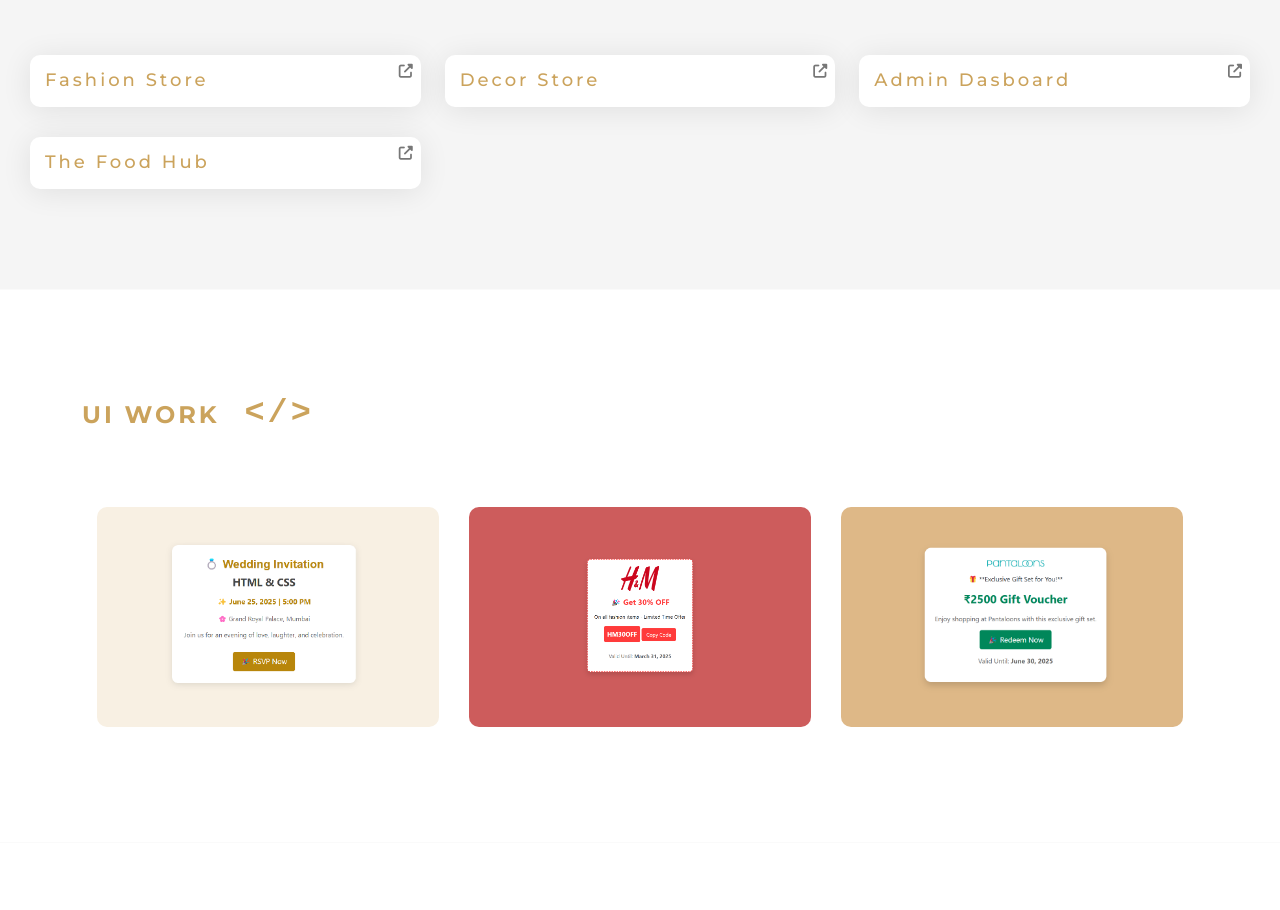
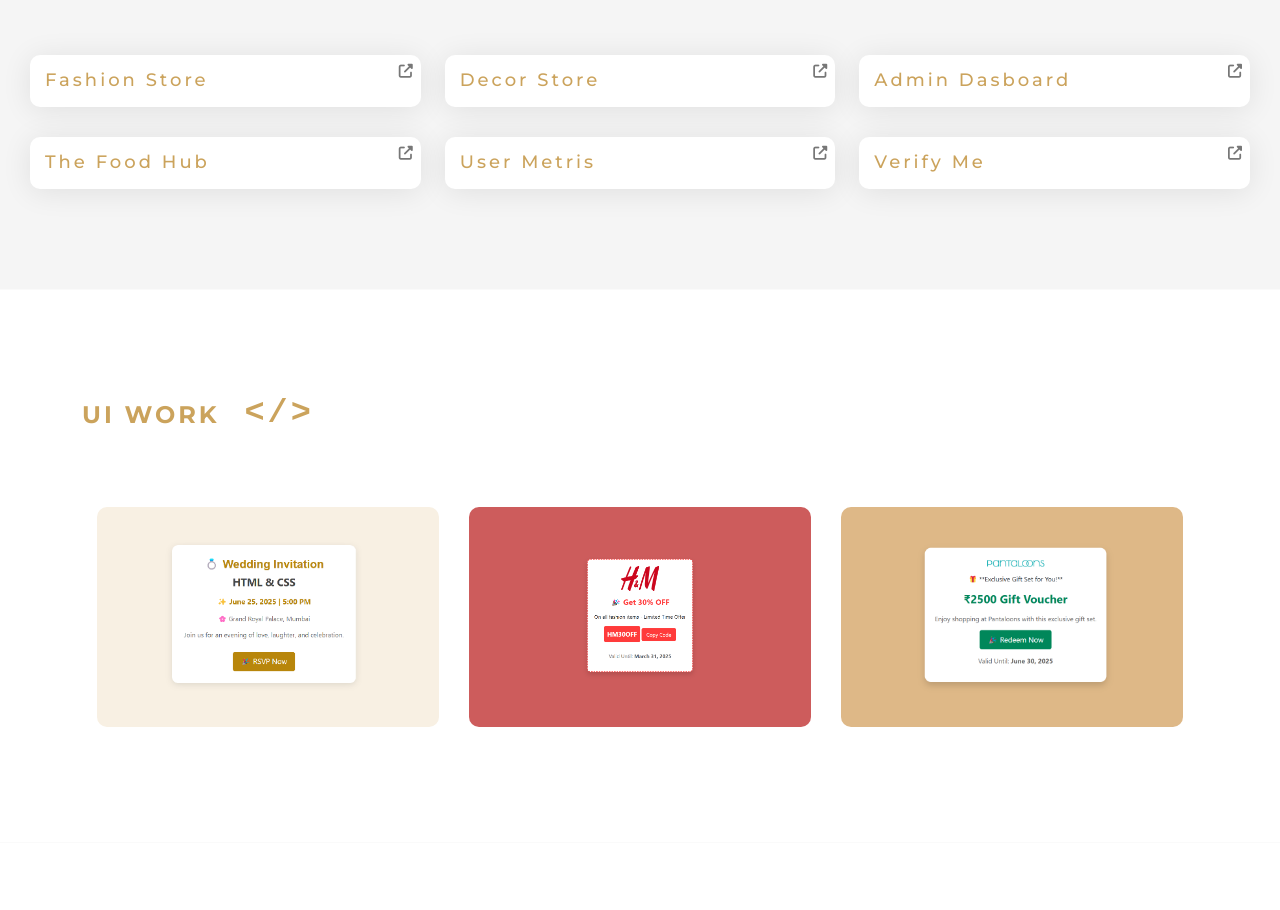
Before and after one commit to shraddhadurge773/Portfolio, a plain HTML site: page index.html in a window 1280 px wide. Shown: the part 821-1731 px from the top of the page. Drawn offline with nearby package versions, Linux system fonts and the light colour scheme; a web font is replaced by a local one.

Commit message:
add projects

```diff
--- a/index.html
+++ b/index.html
@@ -111,16 +111,16 @@
 							<h4>The Food Hub</h4>
 						</a>
 					</div>
-					<!-- <div class="col-xs-12 col-sm-12 col-md-4">
-						<a href="resume-puce-ten.vercel.app" target="_blank" class="work-box">
-							<h4>Resume</h4>
+					<div class="col-xs-12 col-sm-12 col-md-4">
+						<a href="https://user-metris.vercel.app/" target="_blank" class="work-box">
+							<h4>User Metris</h4>
 						</a>
-					</div> -->
-					<!-- <div class="col-xs-12 col-sm-12 col-md-4">
-						<a href="student-portal-website.vercel.app" target="_blank" class="work-box">
-							<h4>Student Portal Website</h4>
+					</div>
+					<div class="col-xs-12 col-sm-12 col-md-4">
+						<a href="https://verify-me-red.vercel.app/" target="_blank" class="work-box">
+							<h4>Verify Me</h4>
 						</a>
-					</div> -->
+					</div>
 					<!-- <div class="col-xs-12 col-sm-12 col-md-4">
 						<a href="creative-design-project.vercel.app" target="_blank" class="work-box">
 							<h4>Creative Design</h4>
```
